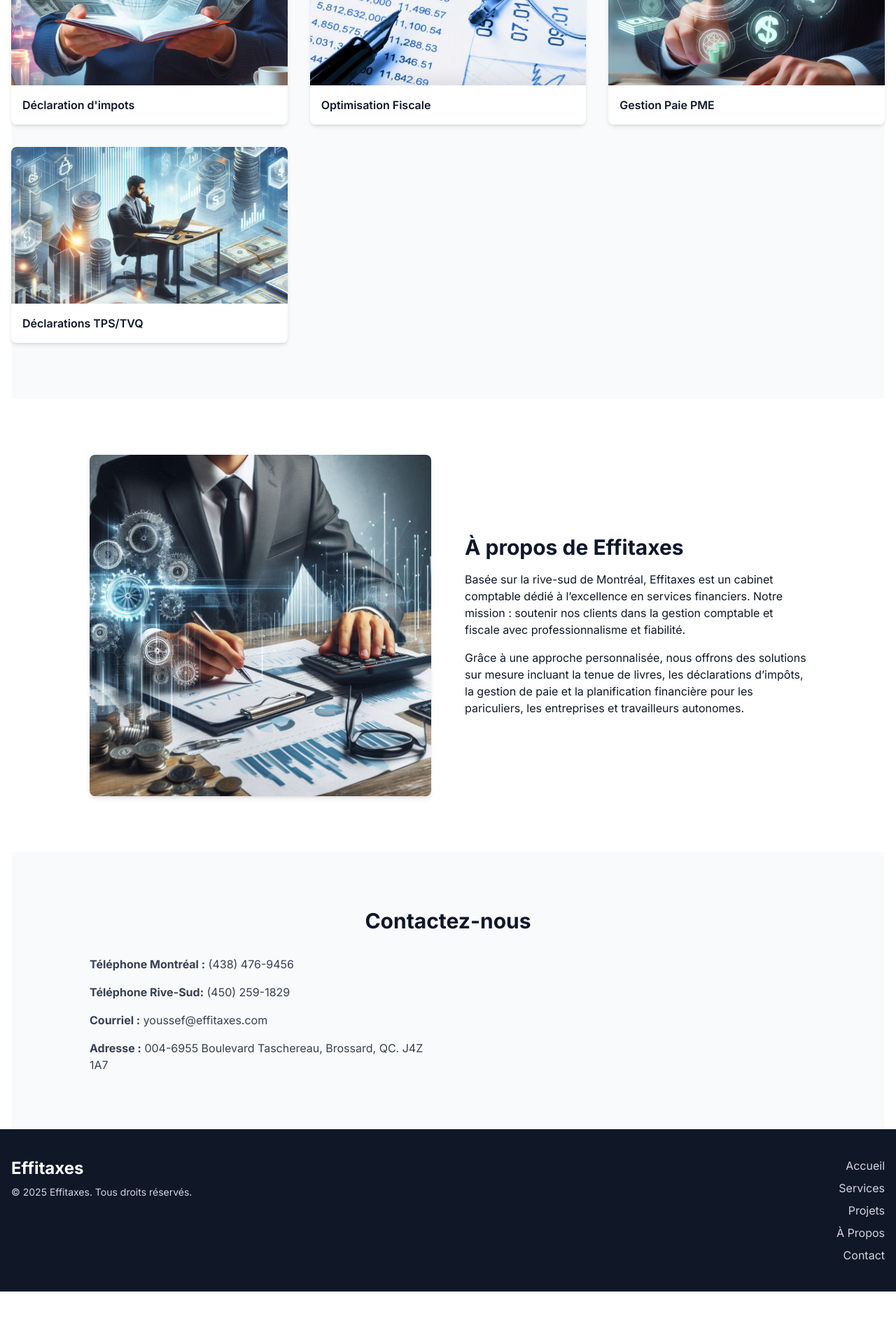
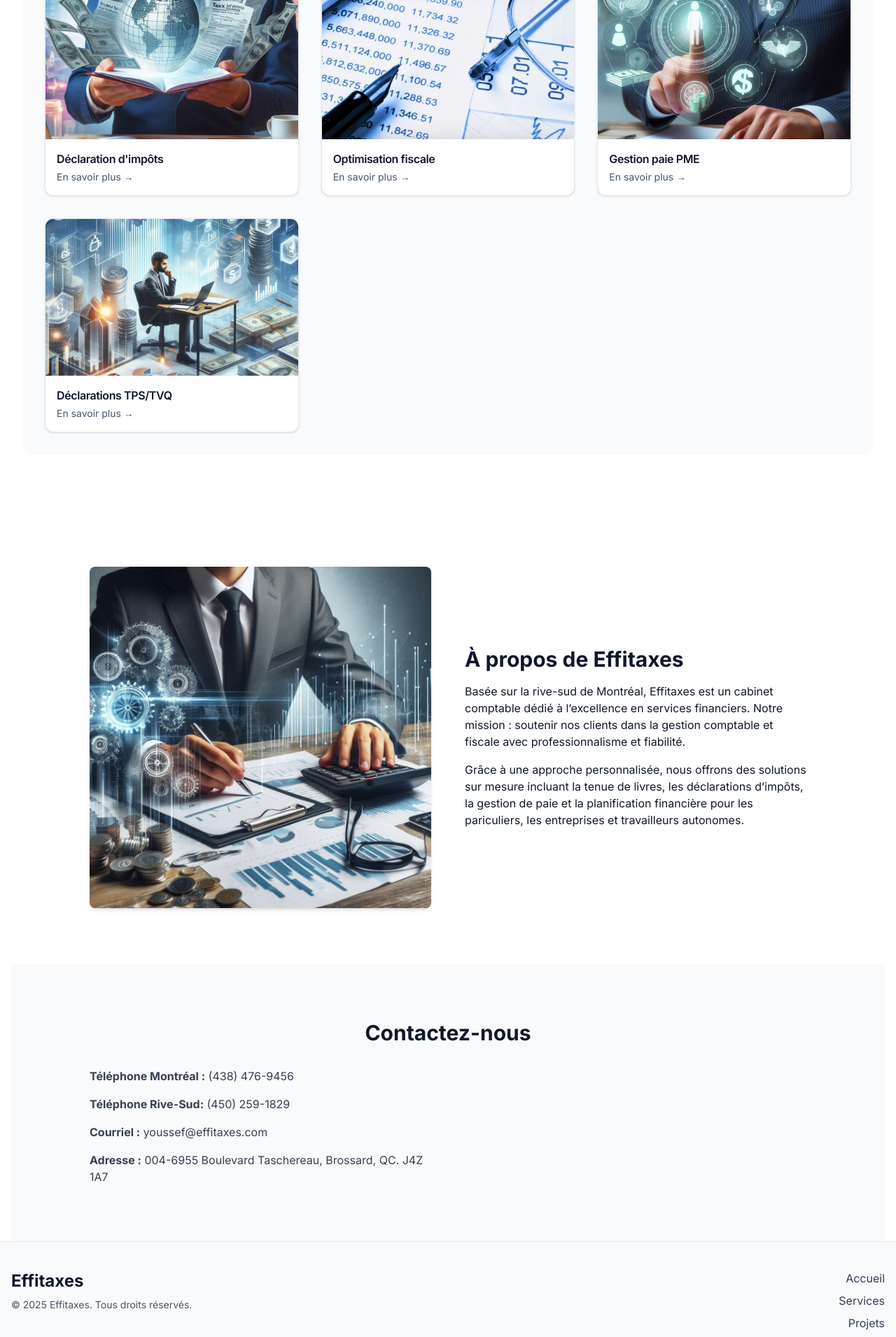
Before and after one commit to Datav1nci/Effitaxes, a Next.js app in the folder effitaxes/: page / in a window 1280 px wide. Shown: the part 1520-3431 px from the top of the page at 70% size. Before the commit the page ends 3366 px from the top, so only its background shows below. Built offline with nearby package versions, Linux system fonts and the light colour scheme.

Commit message:
ProjectsSection.tsx
ProjectCard.tsx

Footer.tsx

```diff
--- a/effitaxes/src/components/Footer.tsx
+++ b/effitaxes/src/components/Footer.tsx
@@ -1,20 +1,34 @@
 import Link from "next/link";
+
+const links = [
+  { label: "Accueil", href: "#accueil" },
+  { label: "Services", href: "#services" },
+  { label: "Projets", href: "#projets" },
+  { label: "À propos", href: "#apropos" },
+  { label: "Contact", href: "#contact" },
+];
 
 export default function Footer() {
   return (
-    <footer className="bg-gray-900 text-gray-300 py-10">
+    <footer className="bg-gray-50 text-slate-700 py-10 border-t border-gray-200 dark:bg-gray-950/40 dark:text-gray-300 dark:border-gray-800">
       <div className="mx-auto max-w-7xl grid gap-8 px-4 md:grid-cols-2">
         <div>
-          <h3 className="text-2xl font-bold text-white">Effitaxes</h3>
-          <p className="mt-2 text-sm">
+          <h3 className="text-2xl font-bold text-slate-900 dark:text-white">
+            Effitaxes
+          </h3>
+          <p className="mt-2 text-sm text-slate-600 dark:text-gray-400">
             © 2025 Effitaxes. Tous droits réservés.
           </p>
         </div>
 
         <nav className="flex flex-col gap-2 md:items-end">
-          {["Accueil", "Services", "Projets", "À Propos", "Contact"].map((l) => (
-            <Link key={l} href={`#${l.toLowerCase().replace(" ", "")}`} className="hover:text-white">
-              {l}
+          {links.map((l) => (
+            <Link
+              key={l.href}
+              href={l.href}
+              className="hover:text-slate-900 dark:hover:text-white transition"
+            >
+              {l.label}
             </Link>
           ))}
         </nav>
--- a/effitaxes/src/components/ProjectCard.tsx
+++ b/effitaxes/src/components/ProjectCard.tsx
@@ -13,20 +13,36 @@
   return (
     <Link
       href={`/projets/${slug}`}
-      className="group flex flex-col overflow-hidden rounded-lg shadow-md hover:shadow-lg transition"
+      className="
+        group flex flex-col overflow-hidden rounded-xl
+        bg-white text-slate-900
+        border border-gray-200
+        shadow-sm hover:shadow-md transition
+        dark:bg-gray-900 dark:text-gray-100 dark:border-gray-800
+        focus-visible:outline-none focus-visible:ring-2 focus-visible:ring-blue-500
+        focus-visible:ring-offset-2 dark:focus-visible:ring-offset-gray-950
+      "
     >
+      <div className="relative h-56 w-full overflow-hidden">
         <Image
           src={img}
           alt={title}
-        width={800}
-        height={600}
-        className="h-56 w-full object-cover transition group-hover:scale-105"
+          fill
+          sizes="(max-width: 768px) 100vw, (max-width: 1200px) 50vw, 33vw"
+          className="object-cover transition-transform duration-300 group-hover:scale-105"
           quality={80}
           placeholder="blur"
           blurDataURL="/images/placeholder.webp"
         />
-      <div className="p-4 bg-white dark:bg-gray-900">
-        <h3 className="font-semibold">{title}</h3>
+        {/* subtle overlay to keep titles readable if you add text later */}
+        <div className="pointer-events-none absolute inset-0 bg-gradient-to-t from-black/20 to-transparent opacity-0 group-hover:opacity-100 transition" />
+      </div>
+
+      <div className="p-4">
+        <h3 className="font-semibold tracking-tight">{title}</h3>
+        <p className="mt-1 text-sm text-slate-600 dark:text-gray-300">
+          En savoir plus →
+        </p>
       </div>
     </Link>
   );
--- a/effitaxes/src/components/ProjectsSection.tsx
+++ b/effitaxes/src/components/ProjectsSection.tsx
@@ -1,23 +1,34 @@
-"use client"
+"use client";
 
 import ProjectCard from "@/components/ProjectCard";
 
 const projects = [
-  { slug: "impots", title: "Déclaration d'impots", img: "/images/projet1.webp" },
-  { slug: "optimisation-fiscale", title: "Optimisation Fiscale", img: "/images/projet2.webp" },
-  { slug: "gestion-paie-pme", title: "Gestion Paie PME", img: "/images/projet3.webp" },
+  { slug: "impots", title: "Déclaration d'impôts", img: "/images/projet1.webp" },
+  { slug: "optimisation-fiscale", title: "Optimisation fiscale", img: "/images/projet2.webp" },
+  { slug: "gestion-paie-pme", title: "Gestion paie PME", img: "/images/projet3.webp" },
   { slug: "declarations-tps-tvq", title: "Déclarations TPS/TVQ", img: "/images/projet4.webp" },
 ];
 
 export default function ProjectsSection() {
   return (
-    <section id="projets" className="py-20 bg-gray-50 dark:bg-gray-900/40">
-      <h2 className="mb-12 text-center text-3xl font-bold">Effitaxes</h2>
+    <section id="projets" className="bg-background text-foreground py-20">
+      <div className="mx-auto max-w-7xl px-4">
+        <div className="mb-12 text-center">
+          <h2 className="text-3xl font-bold tracking-tight sm:text-4xl">
+            Effitaxes
+          </h2>
+          <p className="mt-3 text-base sm:text-lg text-slate-600 dark:text-gray-300">
+            Un aperçu de nos services et accompagnements.
+          </p>
+        </div>
 
-      <div className="grid gap-8 sm:grid-cols-2 lg:grid-cols-3">
-        {projects.map((p) => (
-          <ProjectCard key={p.slug} {...p} />
-        ))}
+        <div className="rounded-2xl bg-gray-50 p-6 sm:p-8 dark:bg-gray-950/40">
+          <div className="grid gap-8 sm:grid-cols-2 lg:grid-cols-3">
+            {projects.map((p) => (
+              <ProjectCard key={p.slug} {...p} />
+            ))}
+          </div>
+        </div>
       </div>
     </section>
   );
```
Lines whose indentation alone changed are shown as unchanged.
